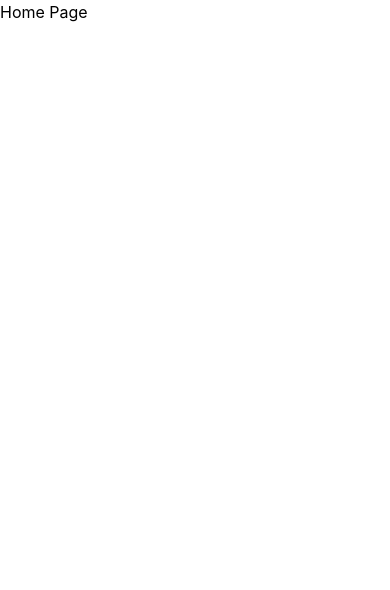
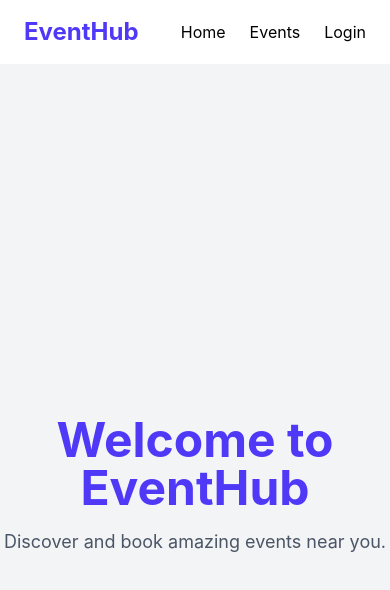
Before and after one commit to safiabulle/eventhub-booking-app, a React (Vite) app: page / in a window 390 px wide. Shown: the top 590 px of the page. Built offline with nearby package versions, Linux system fonts and the light colour scheme.

Commit message:
Create responsive navigation and homepage hero section

```diff
--- a/src/App.jsx
+++ b/src/App.jsx
@@ -7,10 +7,12 @@ import Register from "./pages/Register"
 import Dashboard from "./pages/Dashboard"
 import EventDetails from "./pages/EventDetails"
 import NotFound from "./pages/NotFound"
+import Navbar from "./components/Navbar"
 
 function App() {
   return (
     <BrowserRouter>
+    <Navbar />
       <Routes>
         <Route path="/" element={<Home />} />
         <Route path="/events" element={<Events />} />
--- a/src/components/Navbar.jsx
+++ b/src/components/Navbar.jsx
@@ -0,0 +1,21 @@
+import { Link } from "react-router-dom"
+
+function Navbar() {
+  return (
+    <nav className="bg-white shadow-md px-6 py-4">
+      <div className="max-w-7xl mx-auto flex justify-between items-center">
+        <Link to="/" className="text-2xl font-bold text-indigo-600">
+          EventHub
+        </Link>
+
+        <div className="flex gap-6">
+          <Link to="/">Home</Link>
+          <Link to="/events">Events</Link>
+          <Link to="/login">Login</Link>
+        </div>
+      </div>
+    </nav>
+  )
+}
+
+export default Navbar
--- a/src/pages/Home.jsx
+++ b/src/pages/Home.jsx
@@ -1,5 +1,17 @@
 function Home() {
-  return <h1>Home Page</h1>
+  return (
+    <section className="min-h-screen bg-gray-100 flex items-center justify-center">
+      <div className="text-center">
+        <h1 className="text-5xl font-bold text-indigo-600 mb-4">
+          Welcome to EventHub
+        </h1>
+
+        <p className="text-gray-600 text-lg">
+          Discover and book amazing events near you.
+        </p>
+      </div>
+    </section>
+  )
 }
 
 export default Home
```
